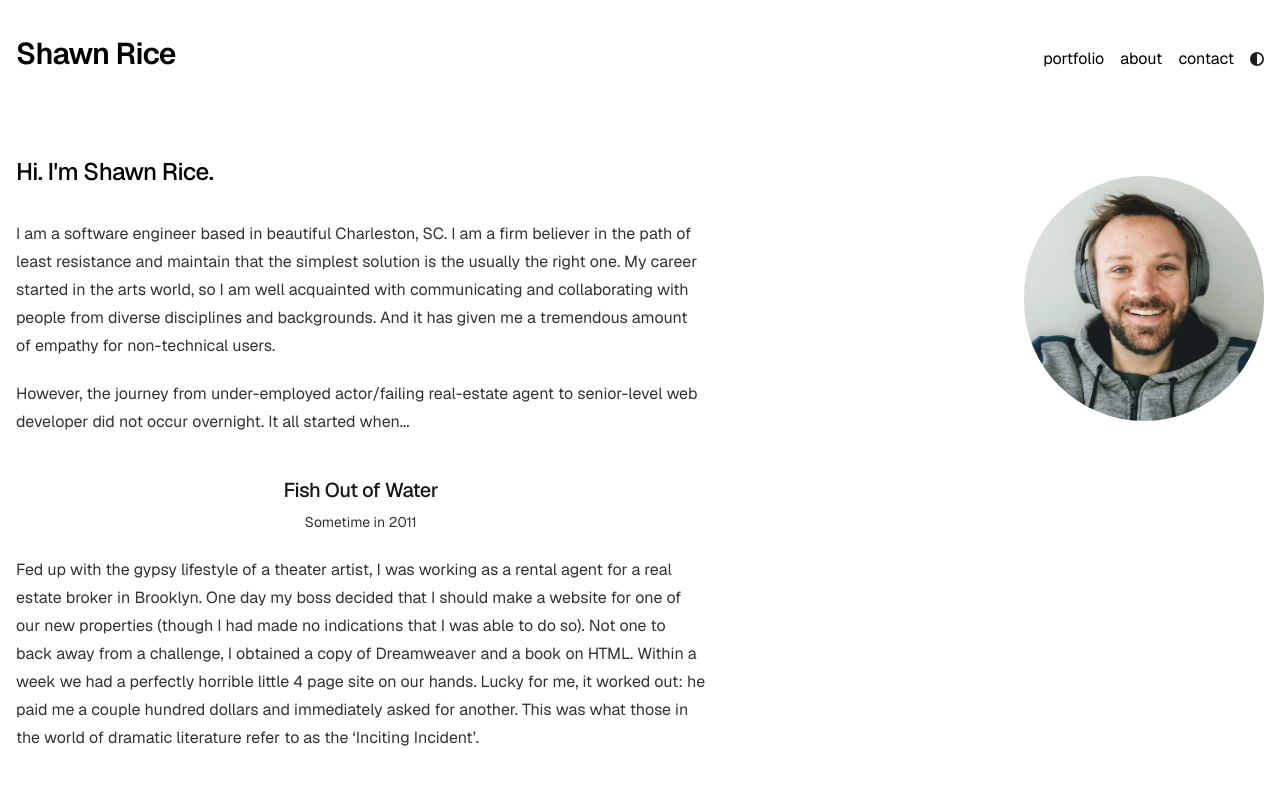
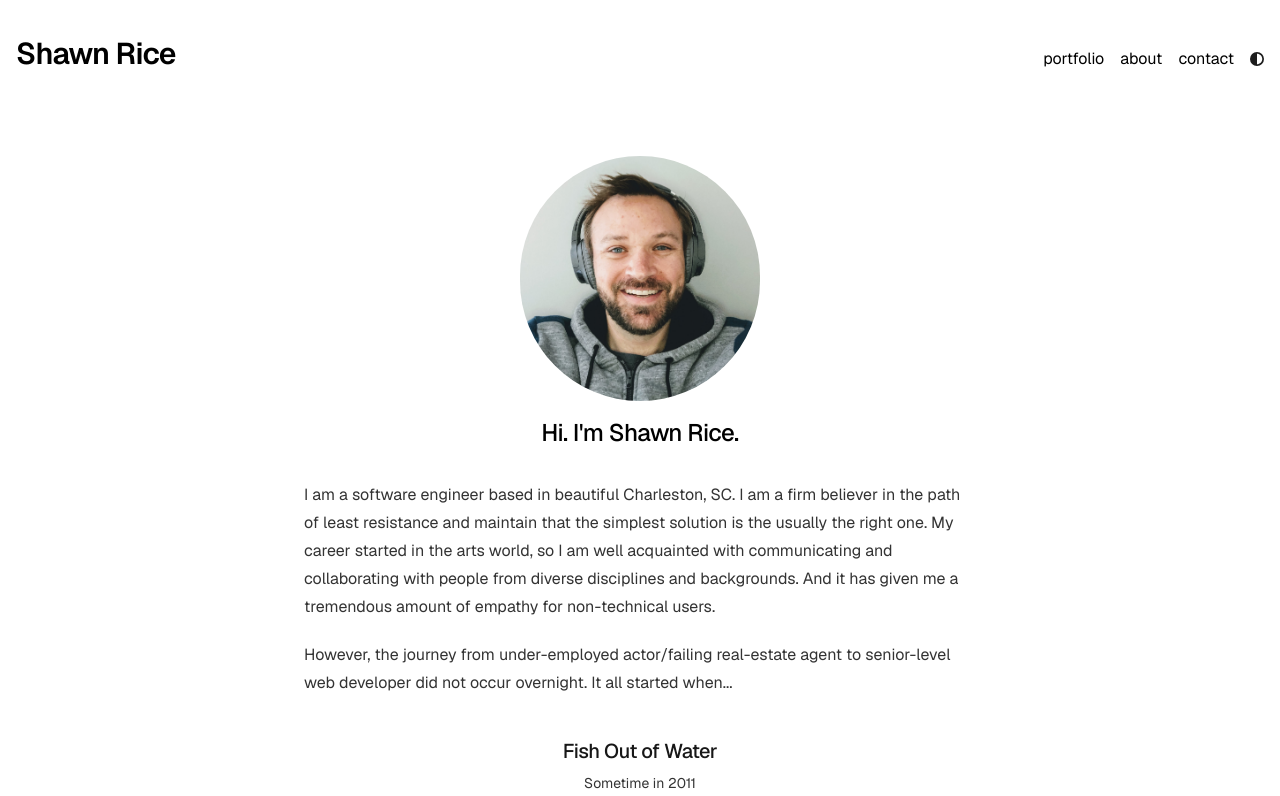
Before and after one commit to iamshawnrice/shawnricemakeswebsites-portfolio-site, a Next.js app: page / in a window 1280 px wide. Shown: the top 796 px of the page. Built offline with nearby package versions, Linux system fonts and the light colour scheme.

Commit message:
rework styles to resemble old site

```diff
--- a/app/about/page.tsx
+++ b/app/about/page.tsx
@@ -9,13 +9,13 @@ export const metadata: Metadata = {
 };
 
 export default async function About() {
-  const { title, content } = await fetchPageById("about");
+  const { content } = await fetchPageById("about");
 
   return (
     <section>
-      <h1 className="mb-8 text-2xl font-medium tracking-tight">{title}</h1>
-
-      <PageContent content={content} />
+      <div className="m-auto max-w-2xl text-center">
+        <PageContent content={content} />
+      </div>
     </section>
   );
 }
--- a/app/components/nav.tsx
+++ b/app/components/nav.tsx
@@ -22,7 +22,7 @@ export function Navbar() {
             <Link
               key={path}
               href={path}
-              className="transition-all hover:text-neutral-800 dark:hover:text-neutral-200 flex align-middle relative"
+              className="transition-all hover:text-bermuda-gray flex align-middle relative"
             >
               {name}
             </Link>
--- a/app/page.tsx
+++ b/app/page.tsx
@@ -2,18 +2,20 @@ import Image from "next/image";
 
 export default function Page() {
   return (
-    <section>
+    <section className="m-auto max-w-2xl">
+      <div className="text-center mb-4">
         <Image
           src="/headshot.jpg"
           alt="Profile photo"
-          className="rounded-full bg-gray-100 block lg:mt-5 mt-0 lg:mb-5 mb-10 mx-auto sm:float-right sm:ml-5 sm:mb-s"
+          className="rounded-full mx-auto"
           unoptimized
           width={240}
           height={240}
           priority
         />
+      </div>
 
-      <h1 className="mb-8 text-2xl font-medium tracking-tight">
+      <h1 className="mb-8 text-2xl font-medium text-center tracking-tight">
         Hi. I'm Shawn Rice.
       </h1>
 
@@ -214,10 +216,10 @@ export default function Page() {
             management expertise to its clients. It is also a great place to
             work. I had the opportunity to contribute in meaningful ways to
             products that help people while collaborating with team members that
-            are literally all over the planet. It taught me so much about
-            the importance of clarity in both written and verbal communication,
-            the effectiveness of linters and coding standards to keep everyone
-            on the same page, and the power of distributed teams.
+            are literally all over the planet. It taught me so much about the
+            importance of clarity in both written and verbal communication, the
+            effectiveness of linters and coding standards to keep everyone on
+            the same page, and the power of distributed teams.
           </p>
         </div>
 
@@ -254,7 +256,16 @@ export default function Page() {
             </small>
           </header>
 
-          <p>After three years in the enterprise world, I had the itch to move fast. That's how I found Artisan Studios; a consultancy positively brimming with intelligent, passionate people who are great at what they do. My time with Artisan has given me the opportunity to get hands-on experience with AWS and Next.js. And I have had the pleasure of working with one of the biggest brands in fast-service restaurants (hint: it's the one who's marketing team is seemingly run by semi-literate cows).</p>
+          <p>
+            After three years in the enterprise world, I had the itch to move
+            fast. That's how I found Artisan Studios; a consultancy positively
+            brimming with intelligent, passionate people who are great at what
+            they do. My time with Artisan has given me the opportunity to get
+            hands-on experience with AWS and Next.js. And I have had the
+            pleasure of working with one of the biggest brands in fast-service
+            restaurants (hint: it's the one who's marketing team is seemingly
+            run by semi-literate cows).
+          </p>
         </div>
       </div>
     </section>
--- a/app/portfolio/page.tsx
+++ b/app/portfolio/page.tsx
@@ -9,13 +9,14 @@ export const metadata: Metadata = {
 };
 
 export default async function Portfolio() {
-  const { title, content } = await fetchPageById("portfolio");
+  const { content, title } = await fetchPageById("portfolio");
 
   return (
     <section>
-      <h1 className="mb-8 text-2xl font-medium tracking-tight">{title}</h1>
-
-      <PageContent content={content} />
+      <div className="m-auto max-w-2xl">
+        <h1 className="mb-8 text-2xl font-medium tracking-tight">{title}</h1>
+        <PageContent content={content} />
+      </div>
     </section>
   );
 }
--- a/tailwind.config.js
+++ b/tailwind.config.js
@@ -4,6 +4,10 @@ module.exports = {
   content: ["./app/**/*.{js,ts,jsx,tsx,mdx}", "./public/**/*.svg"],
   theme: {
     extend: {
+      colors: {
+        "bermuda-gray": "#6b83a6",
+        "brandy-punch": "#ce7829",
+      },
       fontFamily: {
         sans: ["var(--font-geist-sans)"],
         mono: ["var(--font-geist-mono)"],
```
Also changed, not shown: components/PageContent.tsx (+5 -3 lines).
